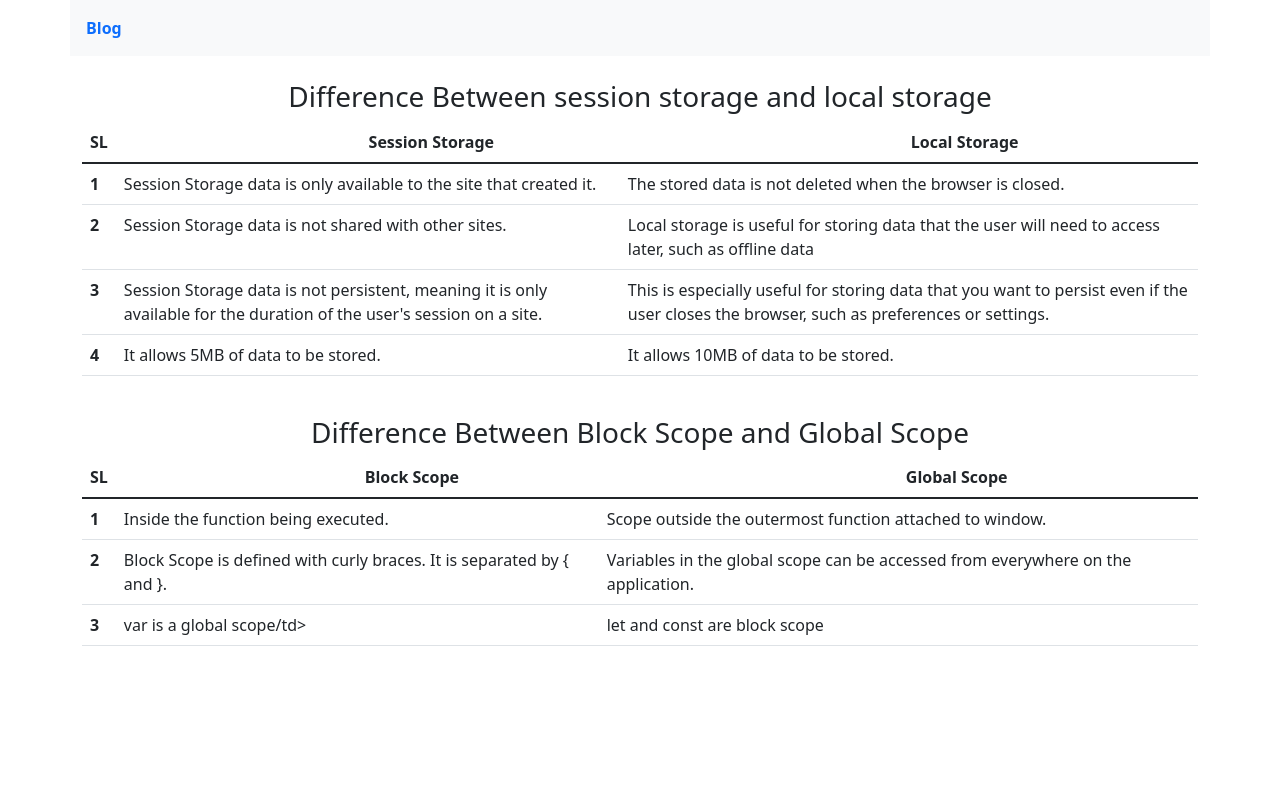
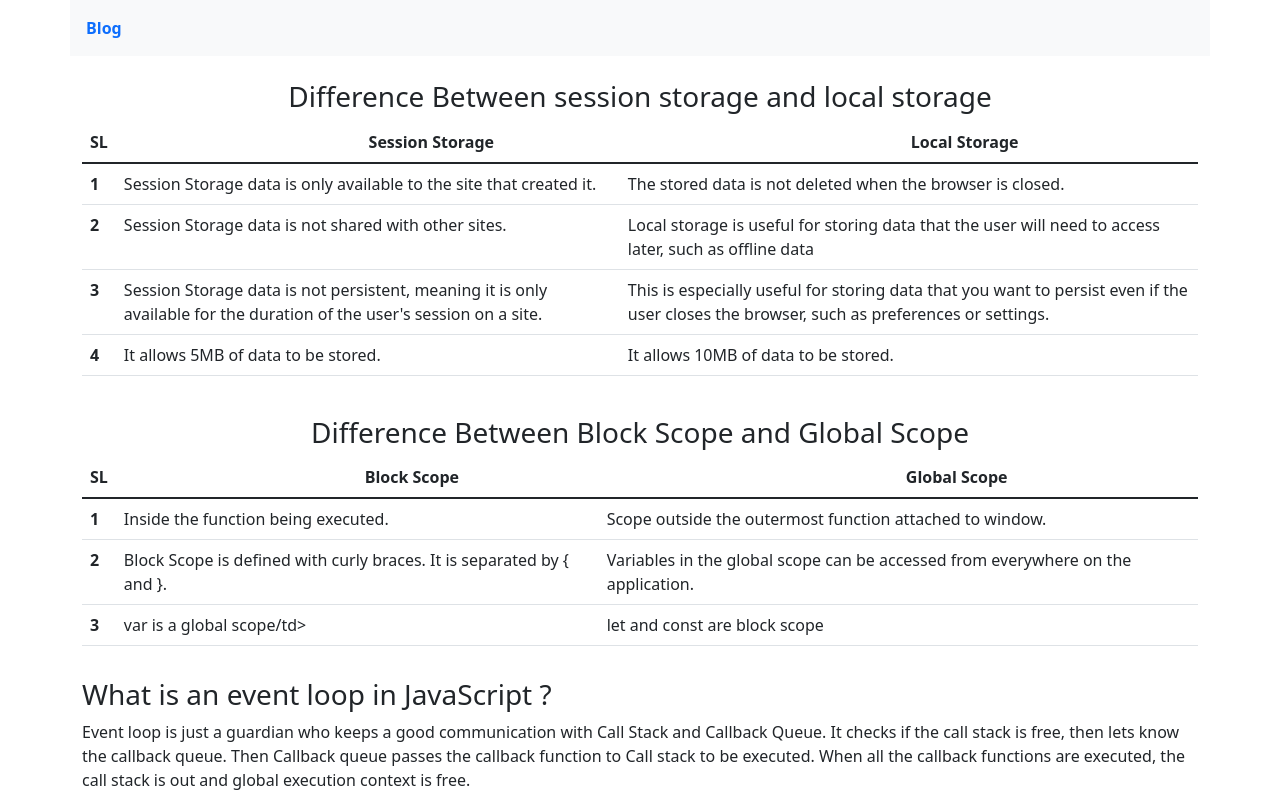
Before and after one commit to Hafiz0073/monster-debug, a plain HTML site: page blog.html in a window 1280 px wide. Drawn offline with nearby package versions, Linux system fonts and the light colour scheme.

Commit message:
event loop added

```diff
--- a/blog.html
+++ b/blog.html
@@ -102,6 +102,13 @@
                 </tbody>
             </table>
         </div>
+        <div id="loop" class="container pt-3">
+            <h3>What is an event loop in JavaScript ?</h3>
+            <p>Event loop is just a guardian who keeps a good communication with Call Stack and Callback Queue. It
+                checks if the call stack is free, then lets know the callback queue. Then Callback queue passes the
+                callback function to Call stack to be executed. When all the callback functions are executed, the call
+                stack is out and global execution context is free.</p>
+        </div>
     </main>
     <script src="https://cdn.jsdelivr.net/npm/bootstrap@5.2.2/dist/js/bootstrap.bundle.min.js
         "></script>
```
